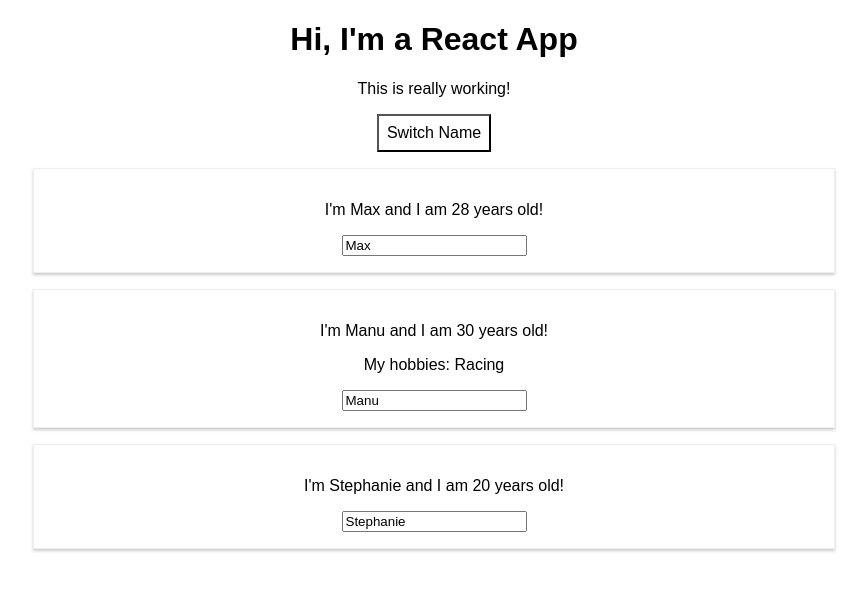
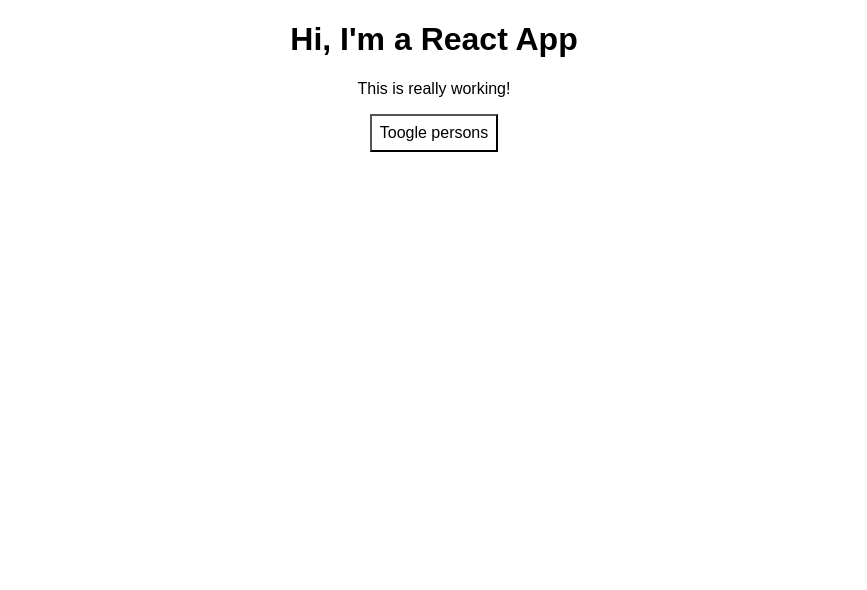
Before and after one commit to monterorf/react-complete-guide, a React (Create React App) app: page / in a window 1280 px wide. Shown: the top 590 px of the page, without its empty margins (206-1073 px from the left). Built offline with nearby package versions, Linux system fonts and the light colour scheme.

Commit message:
conditionally behavior was implemented

```diff
--- a/src/App.js
+++ b/src/App.js
@@ -17,8 +17,14 @@ class App extends Component {
         {name: newName, age: 28},
         {name: 'Manu', age: 30},
         {name: 'Steph', age: 20},
-      ]
+      ],
+      showPersons: false
     } )
+  }
+
+  togglePersonsHandler = () => {
+      const doesShow = this.state.showPersons;
+      this.setState({showPersons: !doesShow})
   }
 
   nameChangedHandler = (event) => {
@@ -46,7 +52,10 @@ const style = {
         <p>This is really working!</p>
         <button
         style={style}
-        onClick={()=>this.switchNameHandler('maxUsingArrowFucntions')}>Switch Name</button>
+        onClick={this.togglePersonsHandler}>Toogle persons</button>
+        {
+          this.state.showPersons ?
+              <div >
                   <Person
                     name={this.state.persons[0].name}
                     age={this.state.persons[0].age}/>
@@ -58,6 +67,8 @@ const style = {
                   <Person
                     name={this.state.persons[2].name}
                     age={this.state.persons[2].age}/>
+              </div> : null
+          }
       </div>
     );
   }
```
Lines whose indentation alone changed are shown as unchanged.
